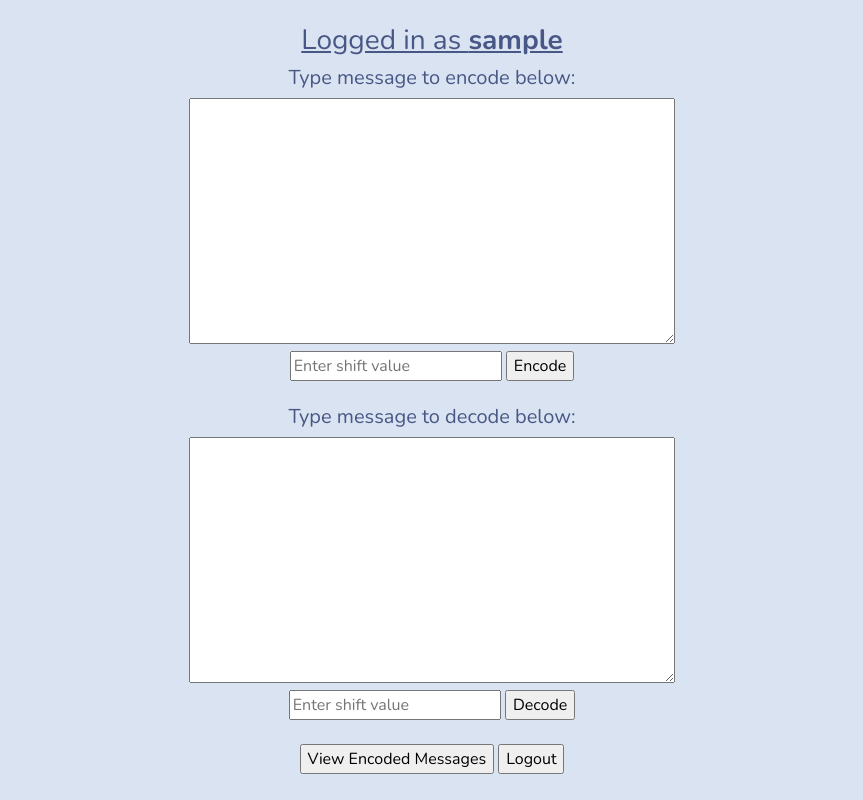
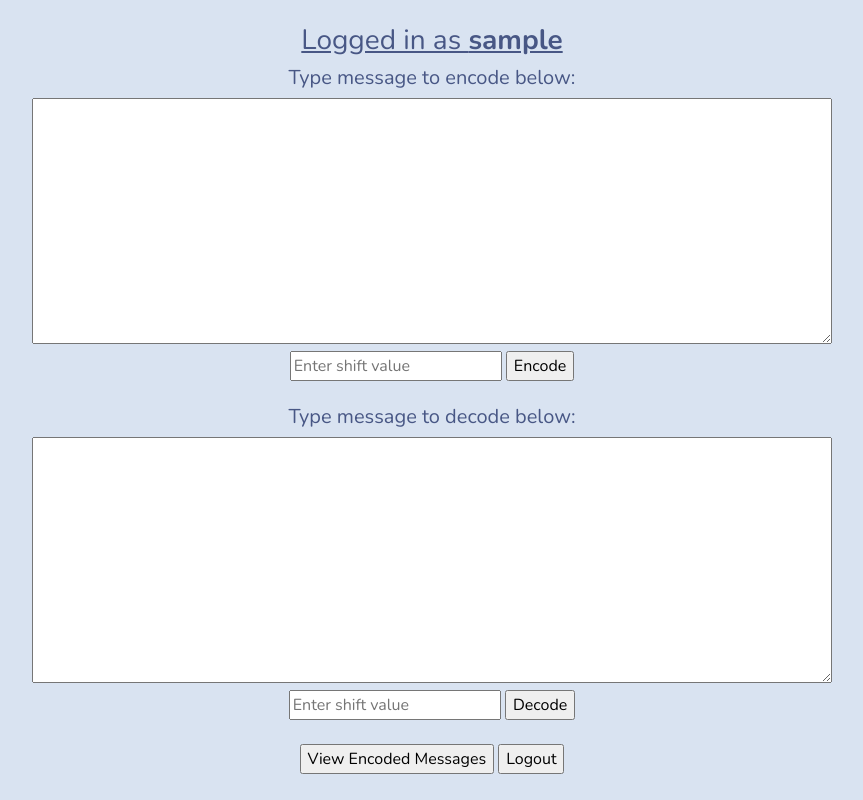
Before and after one commit to NicoGiuliani/caesar-cipher, a Django app: page / in a window 1280 px wide. Shown: the whole page, without its empty margins (208-1071 px from the left). Run offline with Django 4.2, Linux system fonts and the light colour scheme; the visitor is signed in with stand-in values (Sample User, id 1); some libraries are stand-ins or nearby versions.

Commit message:
More scaling changes

```diff
--- a/templates/base.html
+++ b/templates/base.html
@@ -8,7 +8,7 @@
   </head>
   <body class="m-4">
     <div class="container">
-      <div class="row justify-content-center text-center">
+      <div class="row justify-content-center text-center" style='min-width: 380px'>
         {% block body %} {% endblock %}
       </div>
     </div>
--- a/templates/index.html
+++ b/templates/index.html
@@ -10,9 +10,9 @@
     }
 </style>
 
-<div class='col-12 mx-auto' style="min-width: 480px">
+<div class='col-12'>
     {% if user.is_authenticated %}
-    <h3><u>Logged in as <strong>{{user.username}}</strong></u></h3>
+    <h3 class="mx-auto"><u>Logged in as <strong>{{user.username}}</strong></u></h3>
         {% for message in messages %}
             {% if message.tags == 'success' %}
             <h5 class='success'>** {{message}} **</h5>
@@ -23,7 +23,7 @@
     <form method='POST' action='encode'>
         {% csrf_token %}
         <h5>Type message to encode below:</h5>
-        <textarea name='plaintext_message' rows='10' cols='50'></textarea><br>
+        <textarea class="w-100" style="max-width: 800px" name='plaintext_message' rows='10'></textarea><br>
         <input type='text' name='shift_value' placeholder='Enter shift value'></input>
         <input type='submit' value='Encode'></input>
     </form>
@@ -31,7 +31,7 @@
     <form method='POST' action='decode' class='mb-4'>
         {% csrf_token %}
         <h5>Type message to decode below:</h5>
-        <textarea name='encoded_message' rows='10' cols='50'></textarea><br>
+        <textarea class="w-100" style="max-width: 800px" name='encoded_message' rows='10'></textarea><br>
         <input type='text' name='shift_value' placeholder='Enter shift value'></input>
         <input type='submit' value='Decode'></input>
     </form>
```
